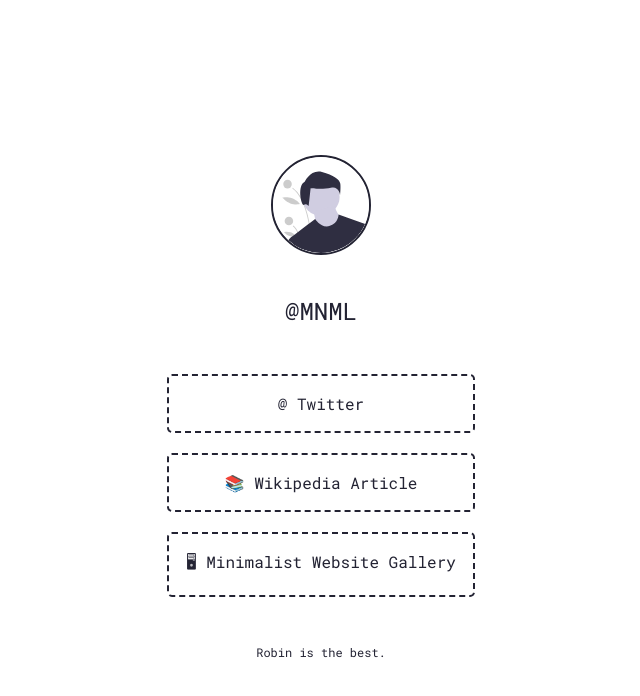
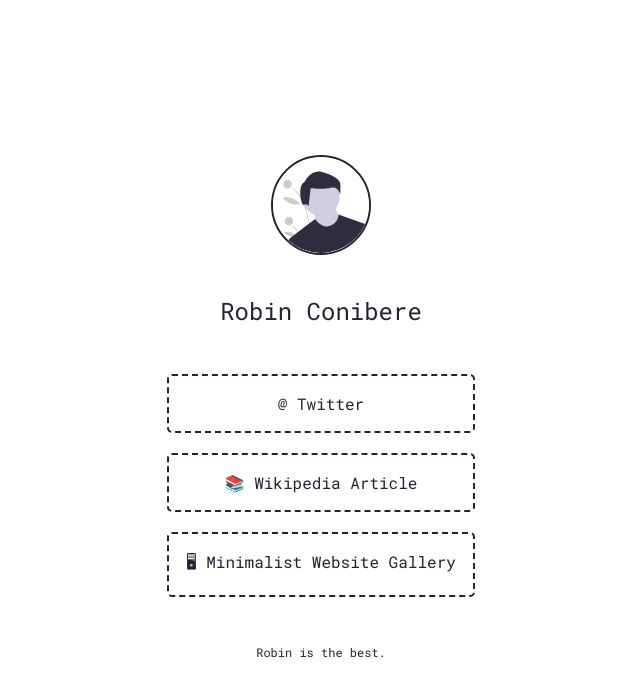
Before and after one commit to PharmRJ/links, a plain HTML site: page index.html in a window 1280 px wide. Shown: the whole page, without its empty margins (319-959 px from the left). Drawn offline with Linux system fonts and the light colour scheme.

Commit message:
Update index.html

```diff
--- a/index.html
+++ b/index.html
@@ -15,7 +15,7 @@
     <div class="content">
         <img id="userPhoto" src="img/avatar.svg" alt="User Photo">
 
-        <h1><a href="#" id="userName" rel="noopener">@MNML</a></h1>
+        <h1><a href="#" id="userName" rel="noopener">Robin Conibere</a></h1>
         <div id="links">
             <a class="link" href="https://x.com/PharmRJ"  rel="noopener">@ Twitter</a>
             <a class="link" href="https://en.wikipedia.org/wiki/Minimalism" rel="noopener">📚 Wikipedia Article</a>
```
